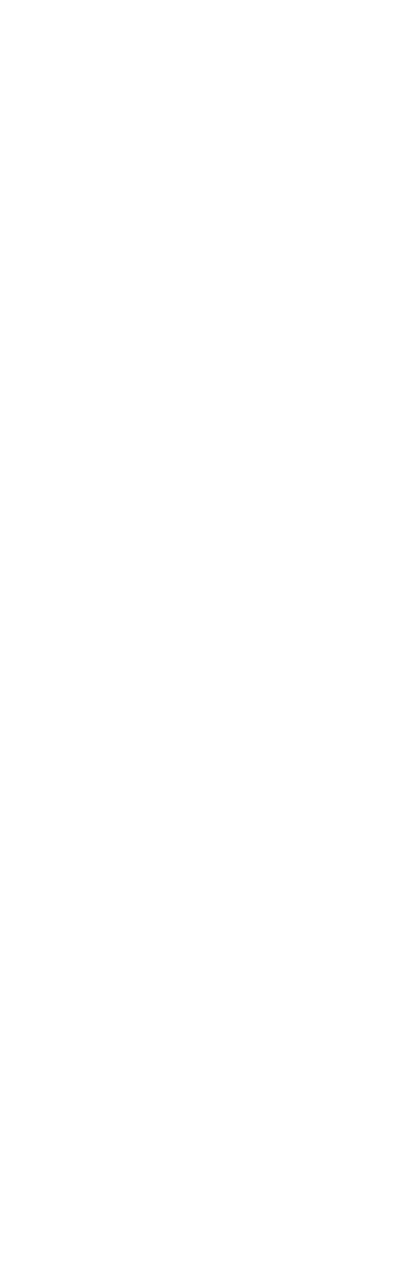
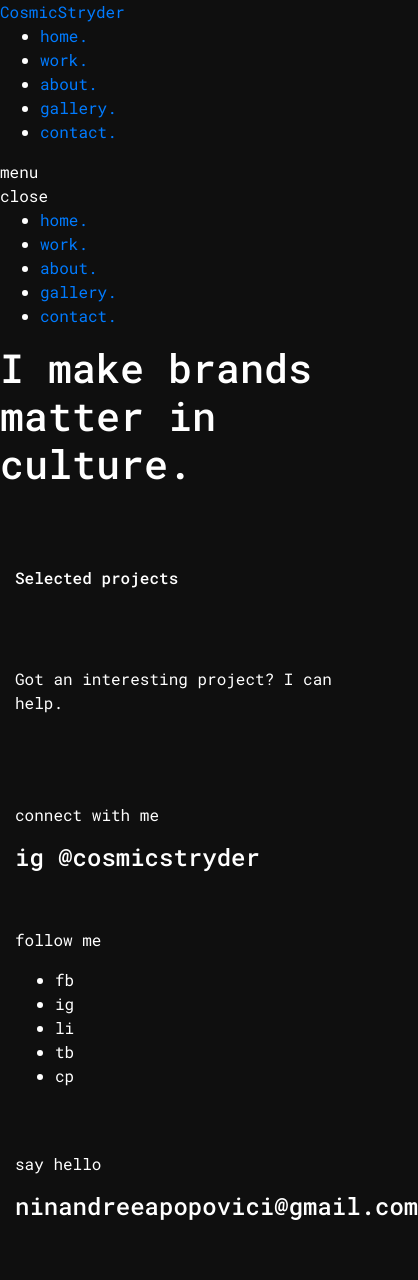
Before and after one commit to Anabolique89/Minimal-Style-Portfolio, a plain HTML site: page index.html in a window 390 px wide. Shown: the whole page, 418 px wide, since content can reach past the window. Before the commit the page ends 844 px from the top, so only its background shows below. Drawn offline with nearby package versions, Linux system fonts and the light colour scheme.

Commit message:
added html

```diff
--- a/index.html
+++ b/index.html
@@ -3,8 +3,138 @@
   <head>
     <meta charset="utf-8" />
     <meta name="viewport" content="width=device-width, initial-scale=1.0" />
-    <title>Horizontal Scroller</title>
+    <title>Cosmic Home</title>
+    <!-----stylesheet-------->
     <link rel="stylesheet" href="style.css" />
+     <!-- bootstrap cdns -->
+     <link rel="stylesheet" href="https://stackpath.bootstrapcdn.com/bootstrap/4.3.1/css/bootstrap.min.css">
+     <script src="https://stackpath.bootstrapcdn.com/bootstrap/4.3.1/js/bootstrap.min.js"></script>
+
+     <!-- google fonts -->
+     <link href="https://fonts.googleapis.com/css?family=Roboto+Mono:100,100i,300,300i,400,400i,500,500i,700,700i" rel="stylesheet">
+
+     <!-- terminal effect -->
+     <script src="t.min.js"></script>
+
+     <!-- for on scroll animations -->
+     <link rel="stylesheet" href="animate.css">
+     <script src="wow.min.js"></script>
   </head>
 
-  <body></body>
+  <body>
+      <div class="wrapper">
+<nav>
+    <span id="brand">
+        <a href="index.html">CosmicStryder</a>
+    </span>
+    <ul id="menu">
+        <li><a href="index.html">home<span>.</span></a></li>
+        <li><a href="work.html">work<span>.</span></a></li>
+        <li><a href="about.html">about<span>.</span></a></li>
+        <li><a href="gallery.html">gallery<span>.</span></a></li>
+        <li><a href="contact.html">contact<span>.</span></a></li>
+    </ul>
+    <div id="toggle">
+        <div class="span">menu</div>
+    </div>
+</nav>
+
+<div id="resize">
+    <div class="close-btn">close</div>
+    <ul id="menu">
+        <li><a href="index.html">home<span>.</span></a></li>
+        <li><a href="work.html">work<span>.</span></a></li>
+        <li><a href="about.html">about<span>.</span></a></li>
+        <li><a href="gallery.html">gallery<span>.</span></a></li>
+        <li><a href="contact.html">contact<span>.</span></a></li>
+    </ul>
+</div>
+<div class="hero">
+    <div class="header">
+        <h1 class="line anim-typewriter">I make brands matter in culture.</h1>
+    </div>
+</div>
+<div class="scroll-down"></div>
+<!-- hero section ends here -->
+
+<!--projects section starts here-->
+<div class="container-fluid">
+    <br><br><br>
+    <h6>Selected projects</h6>
+    <div class="vertical"></div>
+    <br>
+    <div class="whitespace"></div>
+    <div class="whitespace"></div>
+    <div class="row">
+        <div class="col-lg-8"></div>
+        <div class="col-lg-4 project project1" onclick="location.href='project.html'"></div>
+    </div>
+    <div class="whitespace"></div>
+    <div class="row">
+         <div class="col-lg-6 project project2" onclick="location.href='project.html'"></div>
+         <div class="col-lg-6"></div>
+    </div>
+    <div class="whitespace"></div>
+<div class="row">
+<div class="col-lg-7"></div>
+<div class="col-lg-4 project project3" onclick="location.href='project.html'"></div>
+<div class="col-lg-1"></div>
+</div>
+<div class="whitespace"></div>
+<div class="row">
+    <div class="col-lg-1"> </div>
+    <div class="col-lg-5 project project4" onclick="location.href='project.html'"></div>
+    <div class="col-lg-6"></div>
+</div>
+<div class="whitespace"></div>
+</div>
+<!-- projects section ends here -->
+<!------ footer starts here ----->
+<div class="footer">
+    <div class="container">
+        <br><br>
+        <div class="collab">
+            <div class="row">
+                <div class="col-lg-12">
+                    <p>Got an interesting project? I can help.</p>
+                </div>
+            </div>
+        </div>
+        <br>
+        <div class="hr">
+            <div class="row"></div>
+        </div>
+        <br><br>
+        <div class="info">
+            <div class="row">
+                <div class="col-lg-4" id="personal">
+                    <p>connect with me</p>
+                    <h4>ig @cosmicstryder</h4>
+                    <br><br>
+                </div>
+                <div class="col-lg-4" id="media">
+                    <p>follow me</p>
+                   <ul>
+                       <li id="fb">fb</li>
+                       <li id="ig">ig</li>
+                       <li id="li">li</li>
+                       <li id="tb">tb</li>
+                       <li id="cp">cp</li>
+                   </ul>
+                   <br><br>
+                </div>
+                <div class="col-lg-4" id="address">
+                    <p>say hello</p>
+                    <h4>ninandreeapopovici@gmail.com</h4>
+                    <br><br>
+                </div>
+            </div>
+        </div>
+    </div>
+</div>
+<!------ footer ends here ----->
+<br><br><br><br>
+
+
+      </div>
+  </body>
--- a/style.css
+++ b/style.css
@@ -0,0 +1,21 @@
+/*basic styling----*/
+html,
+body {
+  margin: 0;
+  padding: 0;
+  width: 100%;
+  height: 100%;
+  font-family: "Roboto Mono" !important;
+  background: #0f0f0f !important;
+  color: #fff !important;
+}
+.whitespace {
+  width: 100%;
+  height: 100px;
+}
+@media (max-width: 768px) {
+  .whitespace {
+    display: none;
+  }
+}
+/*------typewritter effect------*/
```
